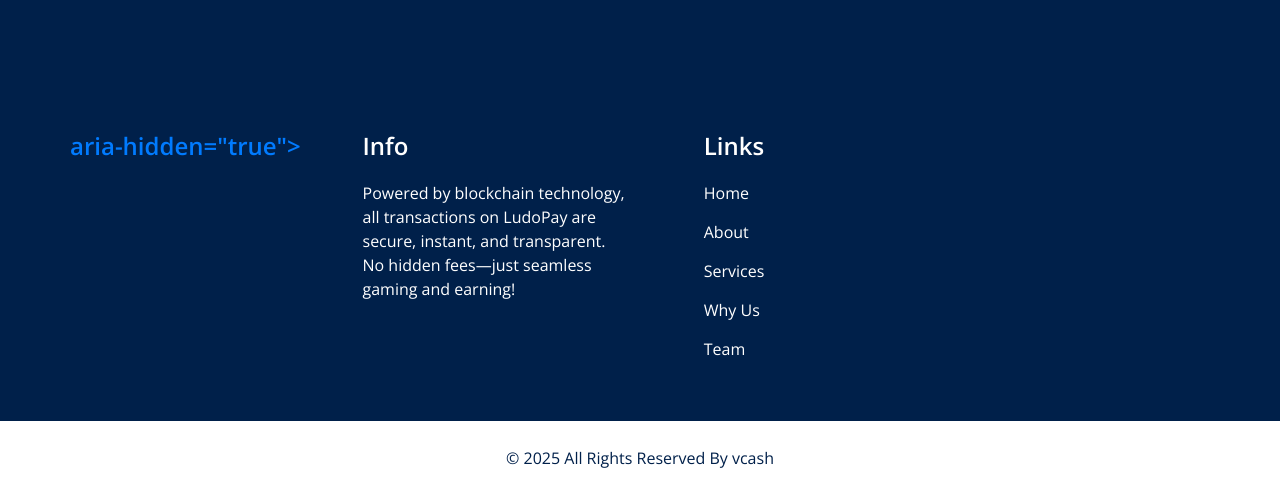
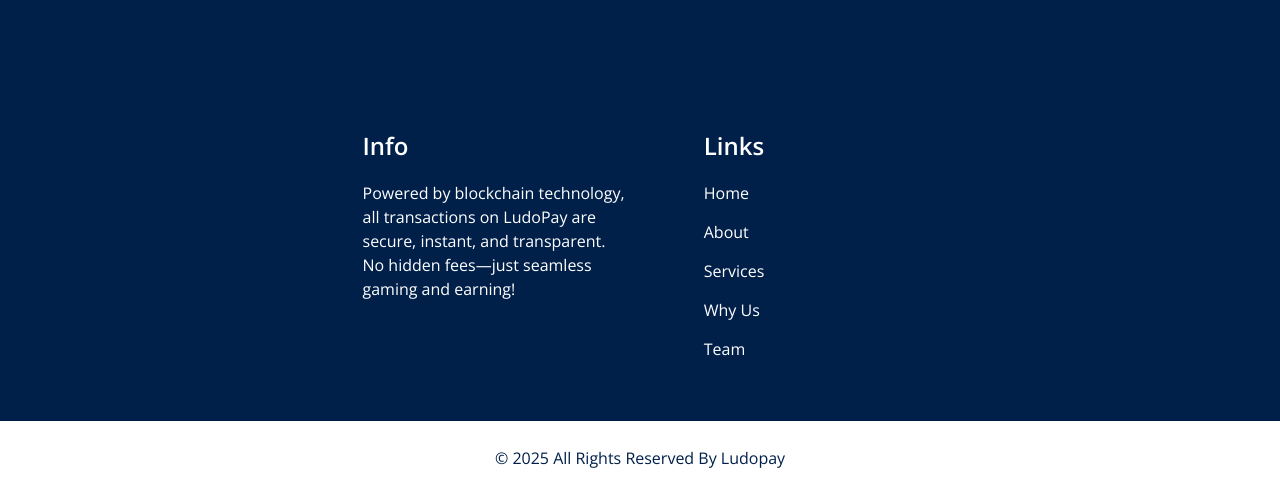
Before and after one commit to stablecoin1/ludo24, a plain HTML site: page team.html in a window 1280 px wide. Shown: the part 576-1071 px from the top of the page. Drawn offline with nearby package versions, Linux system fonts and the light colour scheme; some packages are replaced by stand-ins of ours.

Commit message:
Update team.html

```diff
--- a/team.html
+++ b/team.html
@@ -240,7 +240,7 @@
                 </span>
               </a>
               <a href="">
-                aria-hidden="true"></i>
+
                 <span>
 
                 </span>
@@ -298,7 +298,7 @@
     <div class="container">
       <p>
         &copy; <span id="displayYear"></span> All Rights Reserved By
-        <a href="vcashstore.com">vcash</a>
+        <a href="ludopay.io">Ludopay</a>
       </p>
     </div>
   </section>
```
